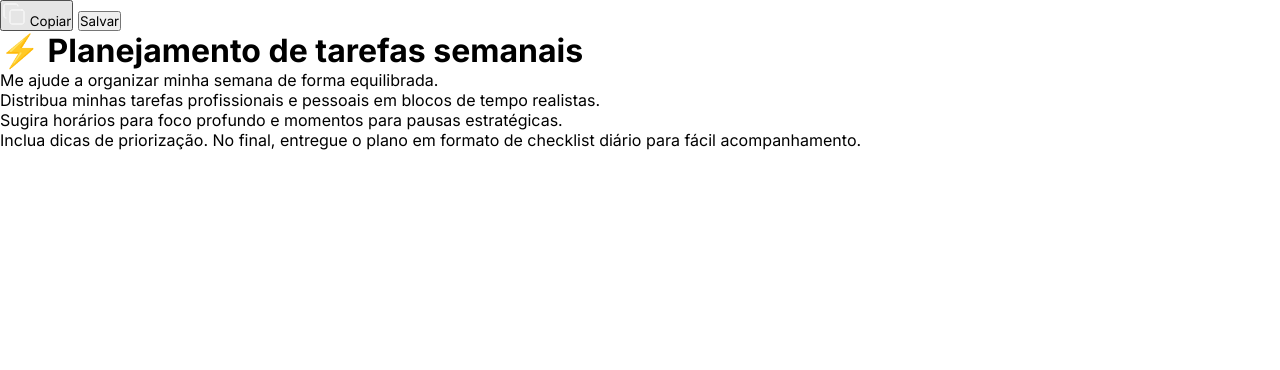
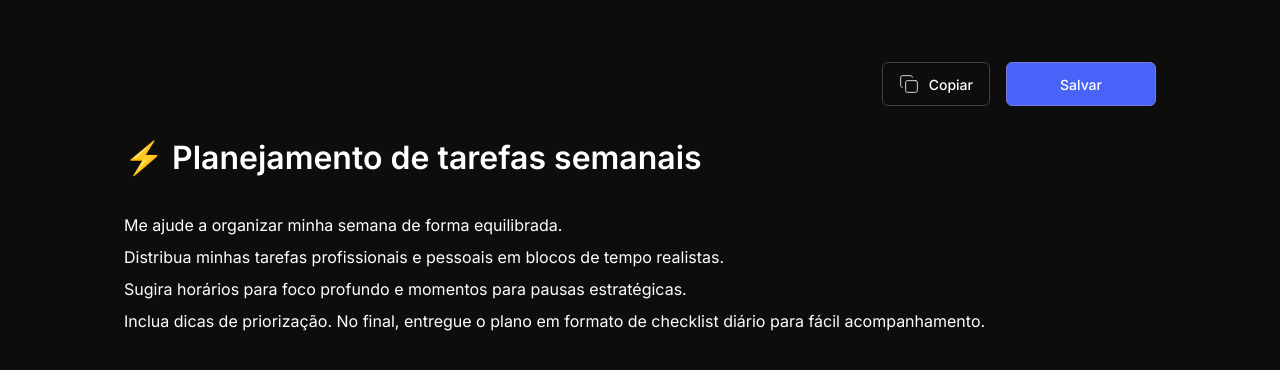
Before and after one commit to Jhone-cmd/nlw-prompts-manager, a plain HTML site: page index.html in a window 1280 px wide. Drawn offline with Linux system fonts and the light colour scheme.

Commit message:
styling the main

```diff
--- a/style.css
+++ b/style.css
@@ -19,8 +19,135 @@
   box-sizing: border-box;
 }
 
+::-webkit-scrollbar {
+  width: 8px;
+}
+
+::-webkit-scrollbar-track {
+  background-color: transparent;
+}
+
+::-webkit-scrollbar-thumb {
+  background-color: var(--gray-100);
+}
+
 body,
 input,
 button {
   font-family: "Inter", sans-serif;
 }
+
+body {
+  background-color: var(--gray-900);
+  color: var(--white);
+}
+
+.app {
+  display: flex;
+  height: 100vh;
+  width: 100vw;
+}
+
+.main {
+  display: flex;
+  flex-direction: column;
+  flex: 1;
+  padding: 62px 124px;
+  gap: 32px;
+
+  overflow-y: scroll;
+}
+
+.main-header {
+  display: flex;
+  justify-content: flex-end;
+  align-items: center;
+  gap: 16px;
+  width: 100%;
+}
+
+.btn {
+  gap: 10px;
+  height: 44px;
+  display: flex;
+  align-items: center;
+  font-weight: 500;
+  font-size: 14px;
+  border-radius: 6px;
+  cursor: pointer;
+}
+
+.btn-outline {
+  background: transparent;
+  border: 0.5px solid var(--gray-200);
+  color: var(--white);
+  padding: 0 16px;
+
+  transition: background-color 0.5s;
+}
+
+.btn-outline:hover {
+  background-color: var(--gray-200);
+}
+
+.icon {
+  width: 20px;
+  height: 20px;
+}
+
+.btn-primary {
+  background: var(--accent-600);
+  border: 1px solid var(--accent-500);
+  color: var(--white);
+  padding: 0 24px;
+  transition: opacity 0.5s;
+}
+
+.btn-primary:hover {
+  opacity: 0.8;
+}
+
+.w-150 {
+  width: 150px;
+  justify-content: center;
+}
+
+.prompt-title {
+  font-weight: 600;
+  font-size: 32px;
+  outline: none;
+}
+
+.prompt-content {
+  font-size: 16px;
+  color: var(--white);
+  outline: none;
+  line-height: 32px;
+}
+
+.editable-wrapper {
+  position: relative;
+}
+
+.editable-wrapper::before {
+  content: attr(data-placeholder);
+  position: absolute;
+  color: var(--gray-200);
+  pointer-events: none;
+  opacity: 0;
+}
+
+.editable-wrapper.is-empty::before {
+  opacity: 1;
+}
+
+#title-wrapper.is-empty {
+  font-size: 32px;
+  font-weight: 600;
+  color: var(--gray-200);
+}
+
+#content-wrapper.is-empty {
+  font-size: 16px;
+  color: var(--gray-200);
+}
```
